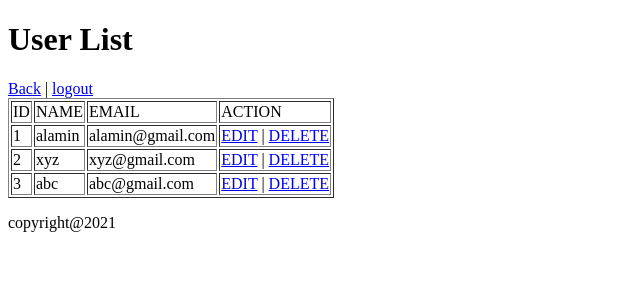
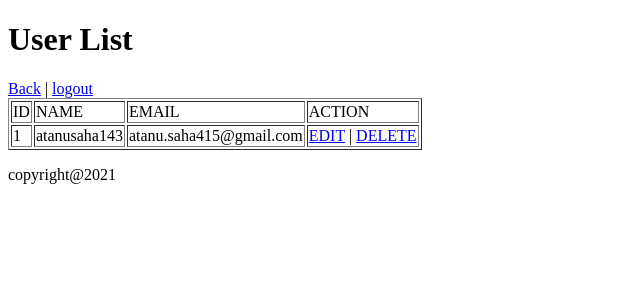
Before and after one commit to Atanusaha143/learning-web-technologies-spring-2020-2021-sec-h, a PHP site: page /view/user_list.php in a window 1280 px wide. Shown: the top 300 px of the page, without its empty margins (0-640 px from the left). Run offline with PHP 8.4, Linux system fonts and the light colour scheme; the visitor is signed in with stand-in values (Sample User, id 1).

Commit message:
updated user list functionality

```diff
--- a/MID_LAB_TASK_JSON_08/user-mgt/view/user_list.php
+++ b/MID_LAB_TASK_JSON_08/user-mgt/view/user_list.php
@@ -14,6 +14,17 @@
 
 	<div id="main_content">
 		<table border="1">
+
+			<?php
+
+				$userFile = fopen("../model/userValidationInfo.json", "r");
+				$userData = fread($userFile, filesize('../model/userValidationInfo.json'));
+				$userInfo = json_decode($userData, true);
+
+				$username = $userInfo['user'];
+				$email = $userInfo['email'];
+			?>
+
 			<tr>
 				<td>ID</td>
 				<td>NAME</td>
@@ -22,29 +33,11 @@
 			</tr>
 			<tr>
 				<td>1</td>
-				<td>alamin</td>
-				<td>alamin@gmail.com</td>
+				<td> <?php echo $username; ?> </td>
+				<td> <?php echo $email; ?> </td>
 				<td>
-					<a href="edit.php?id=1">EDIT</a> |
-					<a href="delete.php?id=1">DELETE</a>
-				</td>
-			</tr>
-			<tr>
-				<td>2</td>
-				<td>xyz</td>
-				<td>xyz@gmail.com</td>
-				<td>
-					<a href="edit.php?id=2">EDIT</a> |
-					<a href="delete.php?id=2">DELETE</a>
-				</td>
-			</tr>
-			<tr>
-				<td>3</td>
-				<td>abc</td>
-				<td>abc@gmail.com</td>
-				<td>
-					<a href="edit.php?id=3">EDIT</a> |
-					<a href="delete.php?id=3">DELETE</a>
+					<a href="edit.php">EDIT</a> |
+					<a href="delete.php">DELETE</a>
 				</td>
 			</tr>
 		</table>
```
